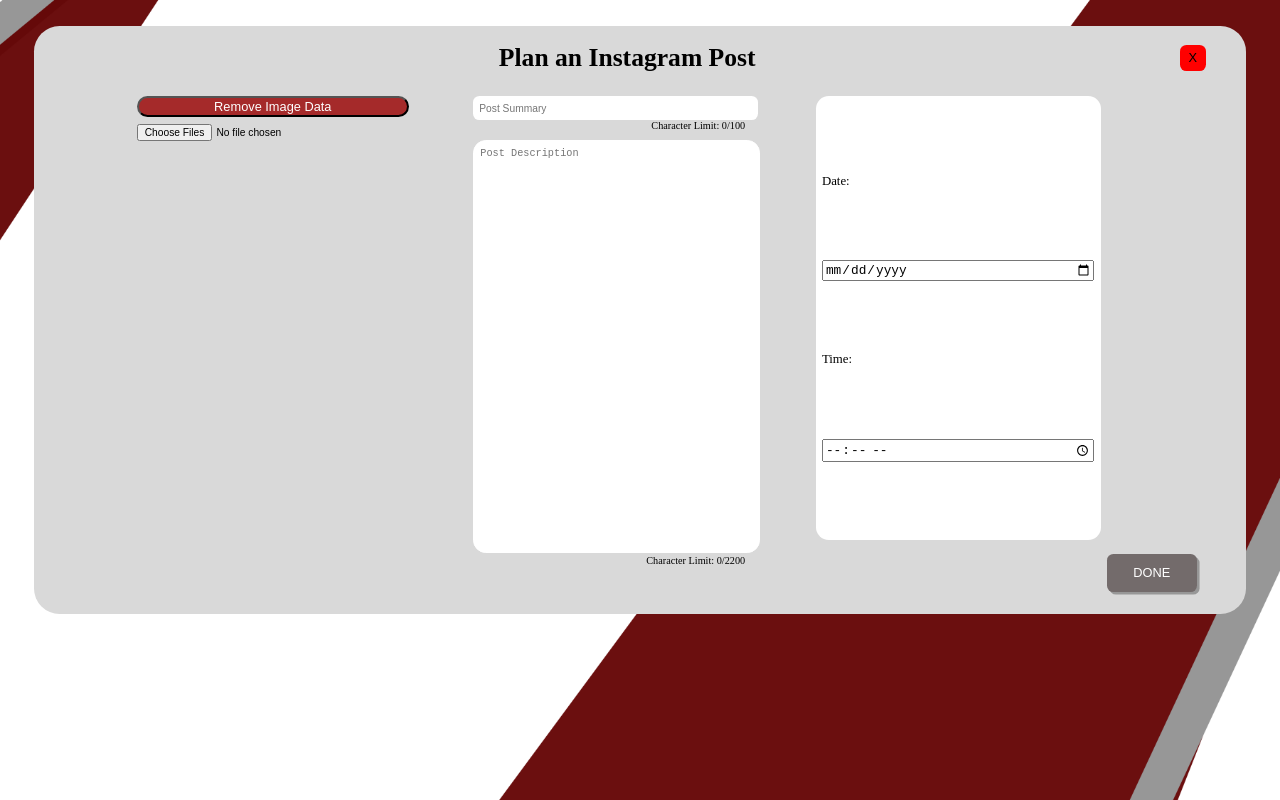
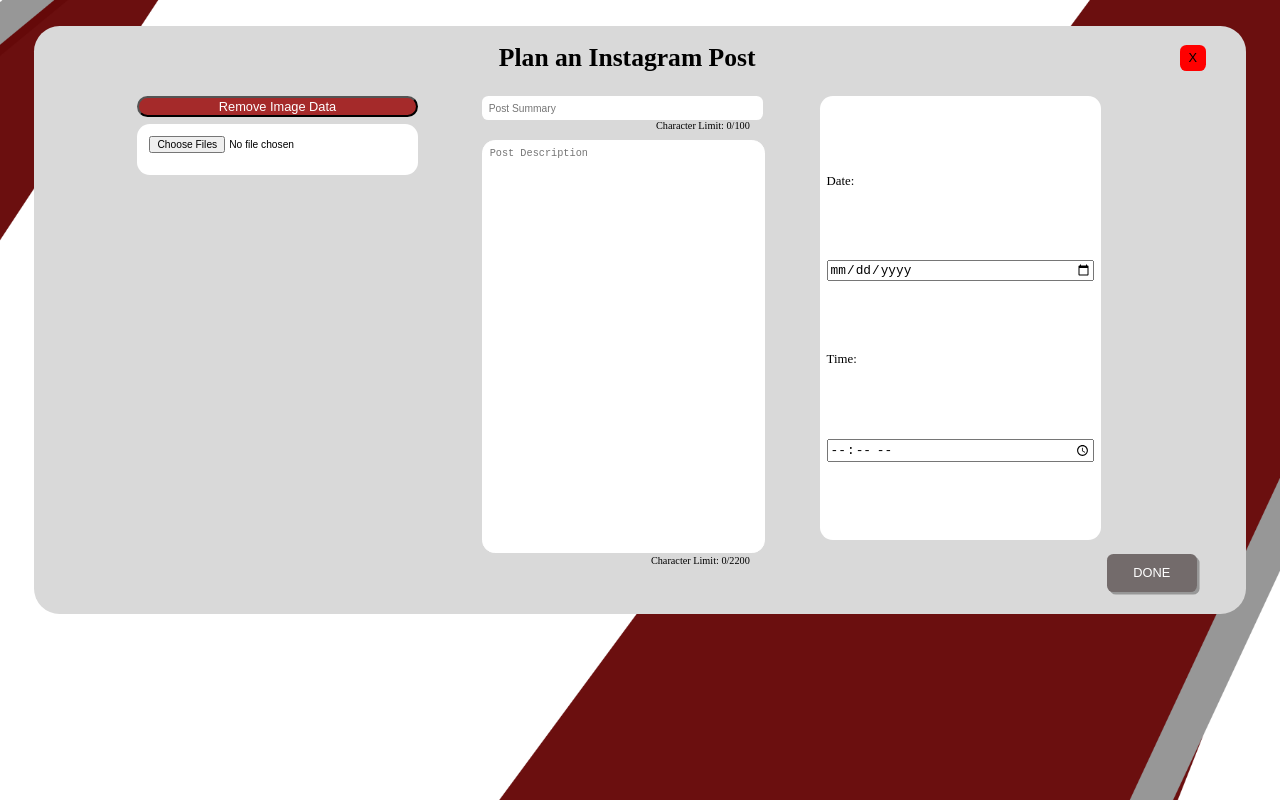
Before and after one commit to cse110-fa22-group10/cse110-fa22-group10, a website: page scheduler/create_post/createIns.html in a window 1280 px wide. Drawn offline with Linux system fonts and the light colour scheme.

Commit message:
CSS for image file selction container

```diff
--- a/scheduler/create_post/createIns.css
+++ b/scheduler/create_post/createIns.css
@@ -73,6 +73,16 @@
     color: white;
     margin-bottom: 0.5vw;
     font-size: 1vw;
+    border-radius: 1vw;
+}
+
+#img-file-selection-container {
+    display: flex;
+    width: 20vw;
+    height: 2vw;
+    background-color: white;
+    font-size: 0.8vw;
+    padding: 1vw;
     border-radius: 1vw;
 }
 
```
